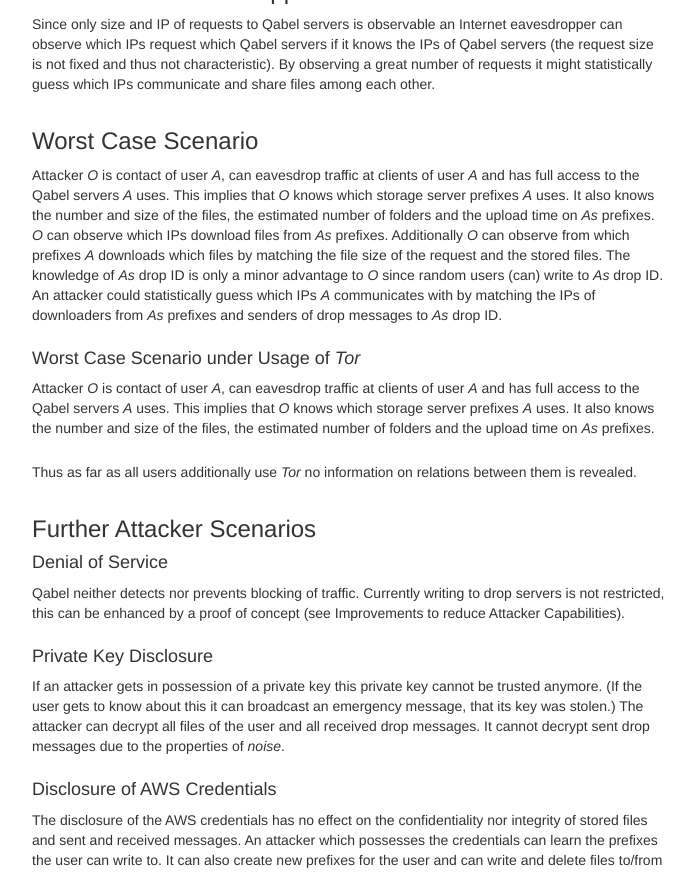
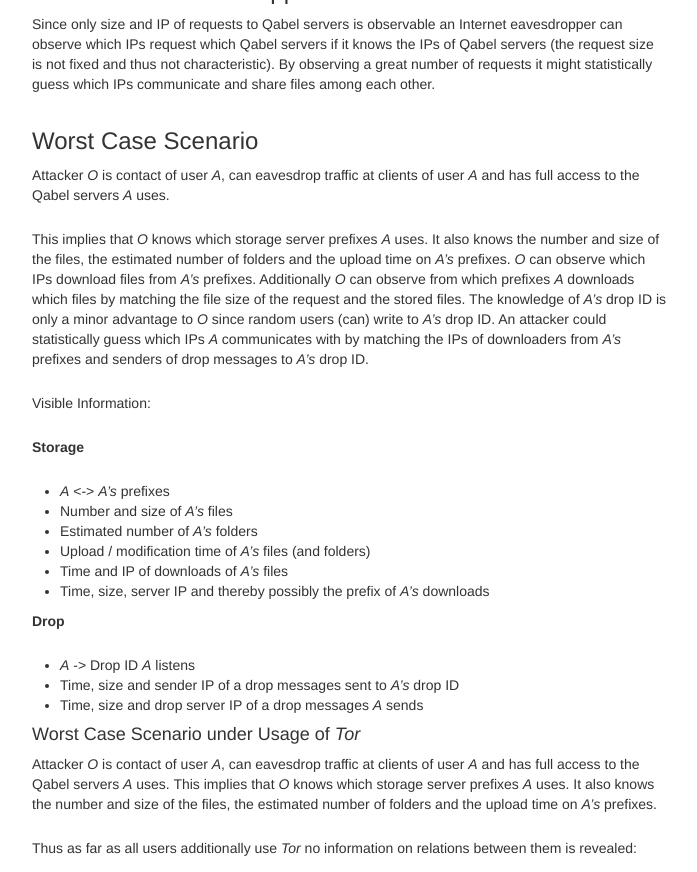
Before and after one commit to Qabel/qabel.github.io, a Jekyll site: the page built from _docs/Threat-Model.md, in a window 1280 px wide and 1400 px high, scrolled down 2410 px, cut to the strip 73-945 px from the top of the window. Shown: the whole strip, without its empty margins (338-1035 px from the left). Built offline with Jekyll 4.4.1, drawn with Linux system fonts in a browser that asks for light colours; Markdown is read by kramdown in place of the engine named in the settings; some of the changed text lies outside the part shown.

Commit message:
clear list of visible information

```diff
--- a/_docs/Threat-Model.md
+++ b/_docs/Threat-Model.md
@@ -37,7 +37,7 @@
 The stored encrypted data is publicly available. Thus everybody knows the number and sizes of all files and the estimated number of all folders of every prefix.
 
 ###1. Contact
-A user *B* learns one identity (drop ID, public key and alias) of a user *A* during the contact. When receiving a share user *B* learns the directory structure of the shared directory and its files or the shared file. This implies that *B* learns the name of *As* prefix the share is stored in.
+A user *B* learns one identity (drop ID, public key and alias) of a user *A* during the contact. When receiving a share user *B* learns the directory structure of the shared directory and its files or the shared file. This implies that *B* learns the name of *A's* prefix the share is stored in.
 
 ###2. Qabel User
 An attacker has no advanced capabilities regarding security by being a Qabel user.
@@ -59,12 +59,40 @@
 Since only size and IP of requests to Qabel servers is observable an Internet eavesdropper can observe which IPs request which Qabel servers if it knows the IPs of Qabel servers (the request size is not fixed and thus not characteristic). By observing a great number of requests it might statistically guess which IPs communicate and share files among each other.
 
 ###Worst Case Scenario
-Attacker *O* is contact of user *A*, can eavesdrop traffic at clients of user *A* and has full access to the Qabel servers *A* uses. This implies that *O* knows which storage server prefixes *A* uses. It also knows the number and size of the files, the estimated number of folders and the upload time on *As* prefixes. *O* can observe which IPs download files from *As* prefixes. Additionally *O* can observe from which prefixes *A* downloads which files by matching the file size of the request and the stored files. The knowledge of *As* drop ID is only a minor advantage to *O* since random users (can) write to *As* drop ID. An attacker could statistically guess which IPs *A* communicates with by matching the IPs of downloaders from *As* prefixes and senders of drop messages to *As* drop ID.
+Attacker *O* is contact of user *A*, can eavesdrop traffic at clients of user *A* and has full access to the Qabel servers *A* uses.
+
+This implies that *O* knows which storage server prefixes *A* uses. It also knows the number and size of the files, the estimated number of folders and the upload time on *A's* prefixes. *O* can observe which IPs download files from *A's* prefixes. Additionally *O* can observe from which prefixes *A* downloads which files by matching the file size of the request and the stored files. The knowledge of *A's* drop ID is only a minor advantage to *O* since random users (can) write to *A's* drop ID. An attacker could statistically guess which IPs *A* communicates with by matching the IPs of downloaders from *A's* prefixes and senders of drop messages to *A's* drop ID.
+
+Visible Information:
+
+**Storage**
+* *A* <-> *A's* prefixes
+* Number and size of *A's* files
+* Estimated number of *A's* folders
+* Upload / modification time of *A's* files (and folders)
+* Time and IP of downloads of *A's* files
+* Time, size, server IP and thereby possibly the prefix of *A's* downloads
+
+**Drop**
+* *A* -> Drop ID *A* listens
+* Time, size and sender IP of a drop messages sent to *A's* drop ID
+* Time, size and drop server IP of a drop messages *A* sends
 
 ####Worst Case Scenario under Usage of *Tor*
-Attacker *O* is contact of user *A*, can eavesdrop traffic at clients of user *A* and has full access to the Qabel servers *A* uses. This implies that *O* knows which storage server prefixes *A* uses. It also knows the number and size of the files, the estimated number of folders and the upload time on *As* prefixes.
+Attacker *O* is contact of user *A*, can eavesdrop traffic at clients of user *A* and has full access to the Qabel servers *A* uses. This implies that *O* knows which storage server prefixes *A* uses. It also knows the number and size of the files, the estimated number of folders and the upload time on *A's* prefixes.
 
-Thus as far as all users additionally use *Tor* no information on relations between them is revealed.
+Thus as far as all users additionally use *Tor* no information on relations between them is revealed:
+
+**Storage**
+* *A* <-> *A's* prefixes
+* Number and size of *A's* files
+* Estimated number of *A's* folders
+* Upload / modification time of *A's* files (and folders)
+* Time of downloads of *A's* files
+
+**Drop**
+* *A* -> Drop ID *A* listens
+* Time and size of a drop messages sent to *A's* drop ID
 
 ### Further Attacker Scenarios
 
```
